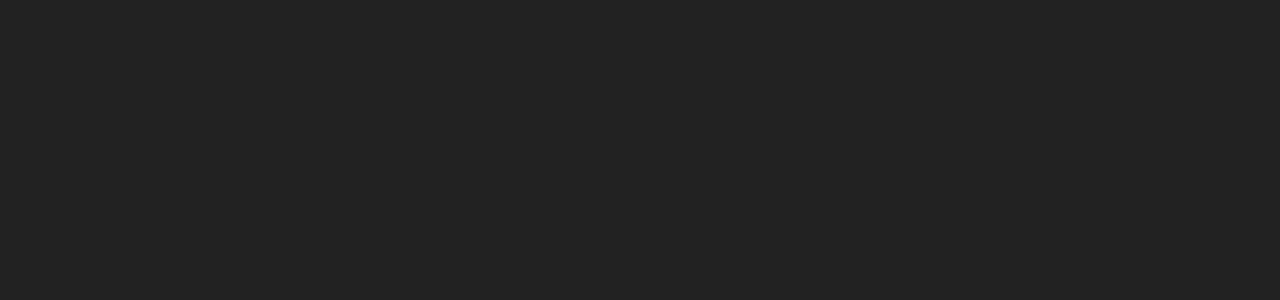
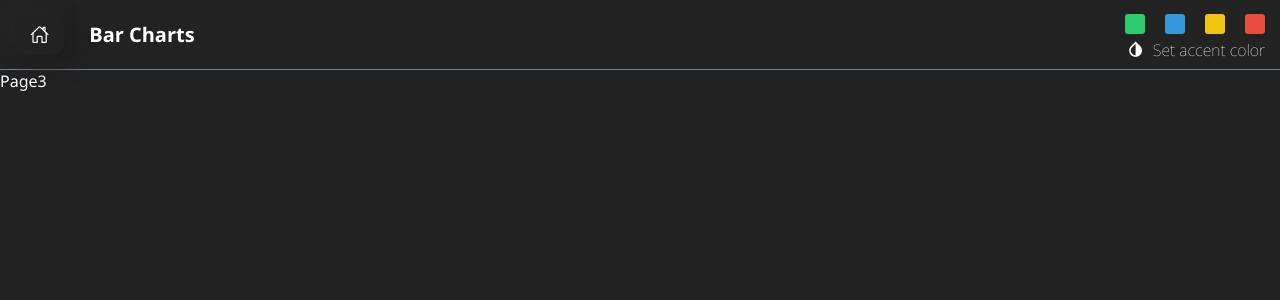
Before and after one commit to Ad1tyARa0/react-d3, a React (Create React App) app: page /3 in a window 1280 px wide. Before the commit this address had no page. Shown: the top 300 px of the page. Built offline with nearby package versions, Linux system fonts and the light colour scheme.

Commit message:
Added new page for bar graphs.

```diff
--- a/src/components/charts/scatter-plot/ScatterPlot.tsx
+++ b/src/components/charts/scatter-plot/ScatterPlot.tsx
@@ -80,11 +80,10 @@
     }
   }, [draw, data]);
 
-  // ref={svgContainer}
   return (
     <div className={`${css_prefix}main`}>
       <svg className={`${css_prefix}svg`} viewBox='0 0 100 100'>
-        <g className={`${css_prefix}main-g`}></g>
+        <g className={`${css_prefix}main-g`} />
       </svg>
     </div>
   );
--- /dev/null
+++ b/src/pages/3/Page3.scss
@@ -0,0 +1,8 @@
+@import 'src/global/colors';
+@import 'src/global/variables';
+
+$css_prefix: 'p--p3__';
+$class_css_prefix: '.#{$css_prefix}';
+
+#{$class_css_prefix}main {
+}
--- /dev/null
+++ b/src/pages/3/Page3.tsx
@@ -0,0 +1,44 @@
+import React, { useState } from 'react';
+import { AccentColor } from '../../components/common/accent-color/AccentColor';
+import { Layout } from '../../layout/Layout';
+import { AccentColorType } from '../../utils/types/accent-color';
+import { COLORS } from '../../utils/constants/colors';
+
+// SCSS.
+import './Page3.scss';
+
+// Page -- page 3
+const css_prefix = 'p--p3__';
+
+// Component props.
+interface Page3Props {}
+
+const Page3Component: React.FunctionComponent<Page3Props> = () => {
+  const [accentColor, setAccentColor] = useState<AccentColorType>({
+    title: 'green',
+    value: '#2ECC71',
+  });
+
+  const onClickSetAccentColor = (payload: AccentColorType) => {
+    setAccentColor(payload);
+  };
+
+  return (
+    <Layout
+      headerTitle='Bar Charts'
+      accentColor={
+        <AccentColor
+          colors={COLORS}
+          onClickSetAccentColor={onClickSetAccentColor}
+          title='Set accent color'
+        />
+      }
+    >
+      <div className={`${css_prefix}main`}>
+        <div>Page3</div>
+      </div>
+    </Layout>
+  );
+};
+
+export const Page3 = Page3Component;
--- a/src/routes/index.tsx
+++ b/src/routes/index.tsx
@@ -4,6 +4,7 @@
 // Components.
 import { App } from '../App';
 import { Page2 } from '../pages/2/Page2';
+import { Page3 } from '../pages/3/Page3';
 import { Home } from '../pages/home/Home';
 
 // Component props.
@@ -18,6 +19,8 @@
         <Route path='/home' element={<Home />} />
 
         <Route path='/2' element={<Page2 />} />
+
+        <Route path='/3' element={<Page3 />} />
       </Routes>
     </BrowserRouter>
   );
```
